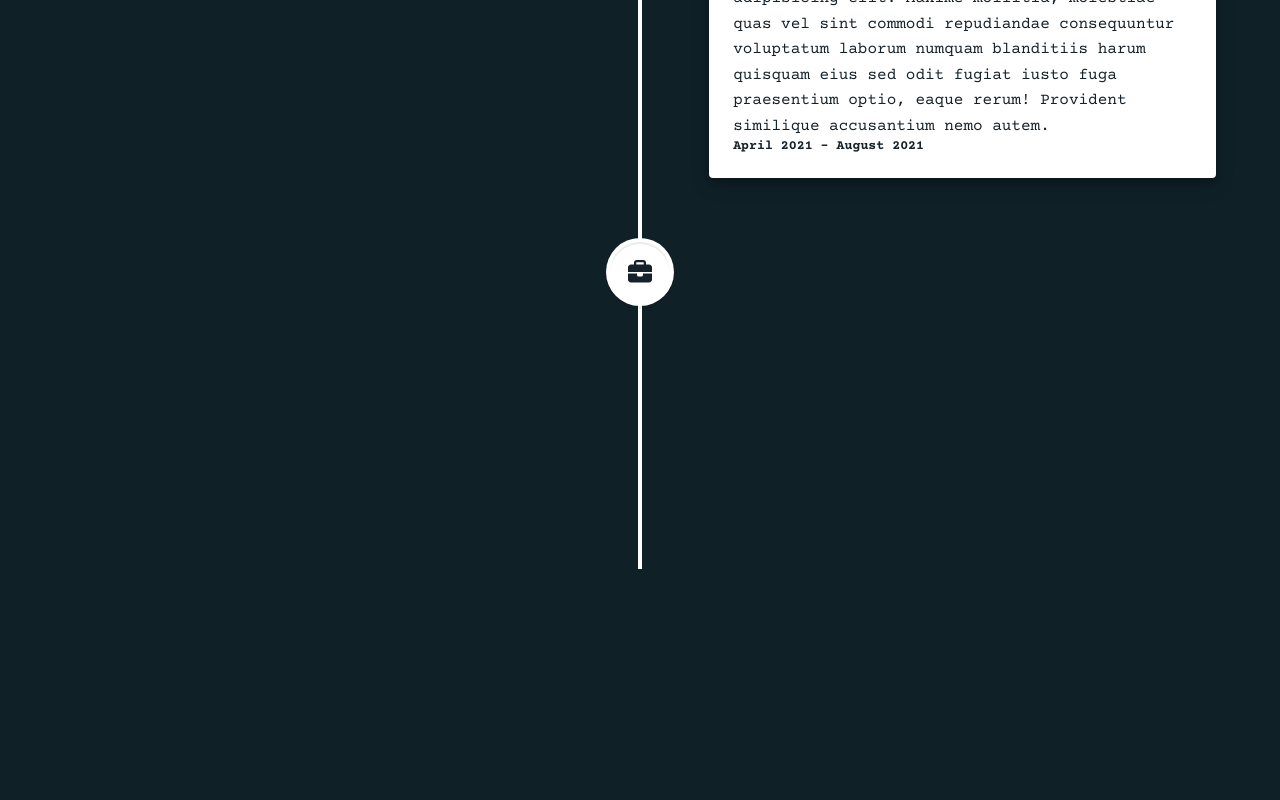
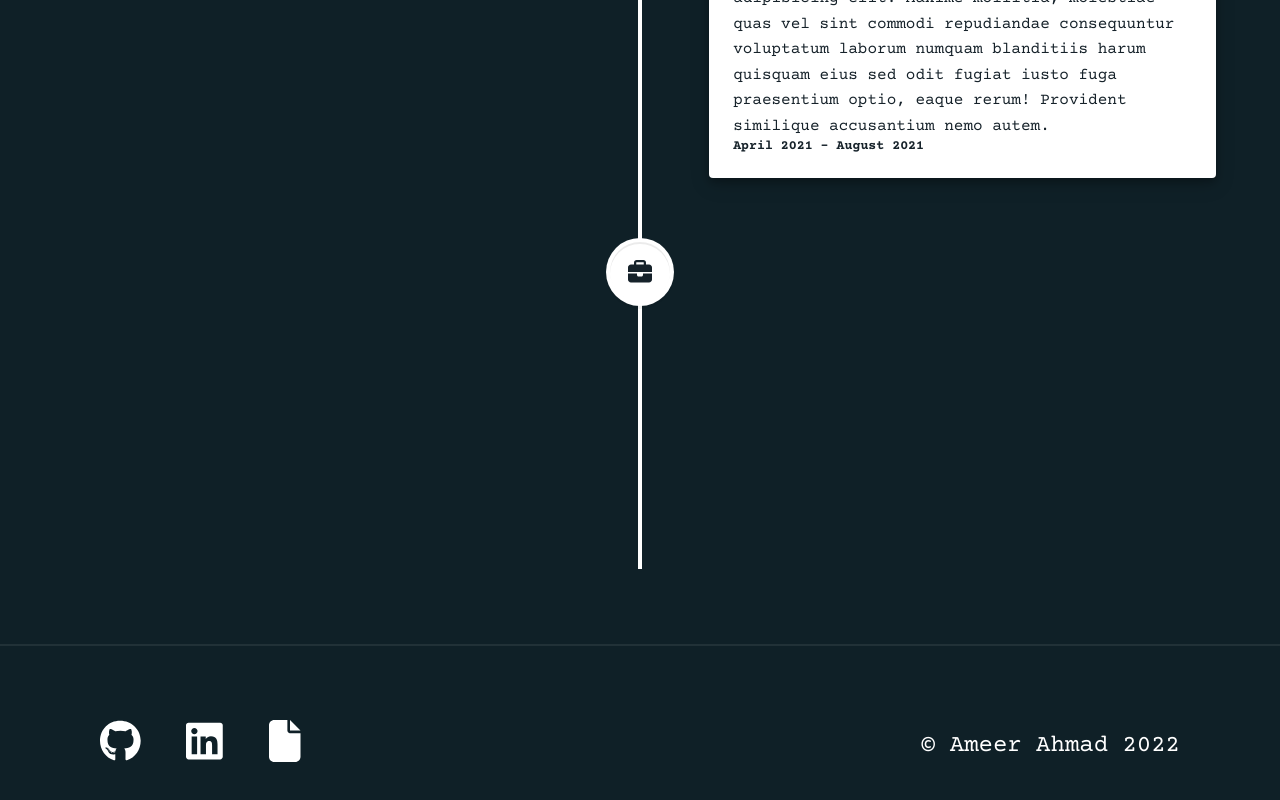
Before and after one commit to ameer-ahmad/portfolio2022, a React (Create React App) app: page / in a window 1280 px wide. Shown: the part 4379-5179 px from the top of the page. Before the commit the page ends 4948 px from the top, so only its background shows below. Built offline with nearby package versions, Linux system fonts and the light colour scheme.

Commit message:
created footer

```diff
--- a/src/App.css
+++ b/src/App.css
@@ -258,3 +258,33 @@ body {
 .linkActive {
   color: white !important;
 }
+
+.footer {
+  height: 25vh;
+}
+
+.footer hr {
+  margin-top: 75px;
+  border: 1px solid #c0c0c01a;
+}
+
+.footerContainer {
+  display: flex;
+  justify-content:space-between;
+  align-items: center;
+  height: 100%;
+  padding: 0 100px;
+  font-size: 24px;
+}
+
+.footerSocials {
+  list-style: none;
+  display: flex;
+  justify-content:space-between;
+  width: 200px;
+}
+
+.footerSocials a {
+  color: white;
+  font-size: 42px;
+}
--- a/src/App.js
+++ b/src/App.js
@@ -3,6 +3,7 @@ import About from './components/About'
 import Projects from './components/Projects'
 import Header from './components/Header'
 import Experience from './components/Experience'
+import Footer from './components/Footer'
 
 function App() {
   return (
@@ -11,6 +12,7 @@ function App() {
       <About />
       <Projects />
       <Experience />
+      <Footer />
     </div>
   );
 }
--- /dev/null
+++ b/src/components/Footer.js
@@ -0,0 +1,23 @@
+import React from 'react'
+import resume from './AmeerAhmadSoftwareEngineerResume.pdf'
+import { FontAwesomeIcon } from '@fortawesome/react-fontawesome'
+import { faFile } from '@fortawesome/free-solid-svg-icons'
+import { faGithub, faLinkedin } from '@fortawesome/free-brands-svg-icons'
+
+function Footer() {
+  return (
+    <div className="footer">
+        <hr/>
+        <div className="footerContainer">
+            <ul className="footerSocials">
+                <li><a href="https://github.com/ameer-ahmad" target="_blank" rel="noreferrer"><FontAwesomeIcon icon={faGithub} /></a></li>
+                <li><a href="https://www.linkedin.com/in/ameerahmad/" target="_blank" rel="noreferrer"><FontAwesomeIcon icon={faLinkedin} /></a></li>
+                <li><a href={resume} target="_blank" rel="noreferrer"><FontAwesomeIcon icon={faFile} /></a></li>
+            </ul>
+            <p>&#169; Ameer Ahmad 2022</p>
+        </div>
+    </div>
+  )
+}
+
+export default Footer
```
